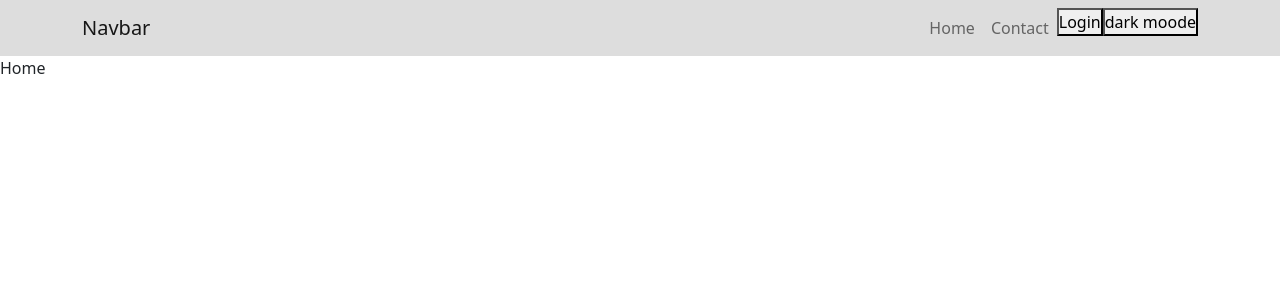
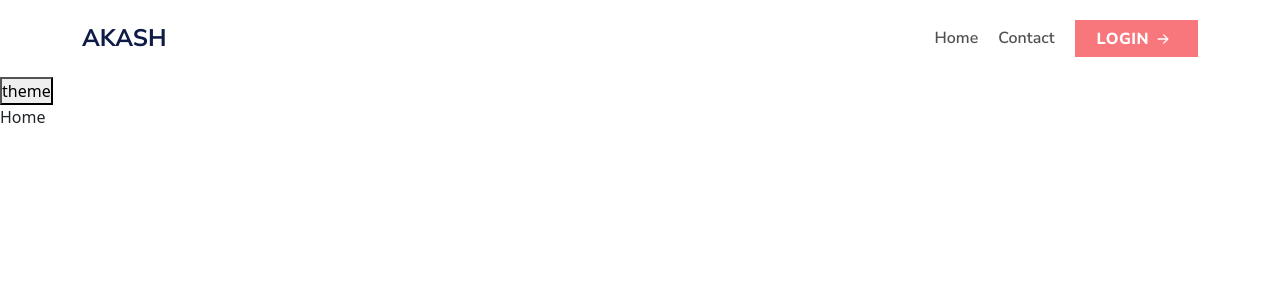
Before and after one commit to azadulkabir455/creativeBlog, a React (Create React App) app: page / in a window 1280 px wide. Shown: the top 300 px of the page. Built offline with nearby package versions, Linux system fonts and the light colour scheme.

Commit message:
Global Header done with theming color:)

```diff
--- a/src/GlobalWidgets/GlobalHeader/GlobalHeader.jsx
+++ b/src/GlobalWidgets/GlobalHeader/GlobalHeader.jsx
@@ -1,36 +1,35 @@
-import React,{useContext} from 'react'
-import {Link} from "react-router-dom"
+import React, { useContext } from 'react'
+import { Link } from "react-router-dom"
 import "../../Resources/Css/GlobalWidgets/globalHeader.scss";
-import {GlobalContextProvider} from "../../ContextApi/GlobalContext"
+import { GlobalContextProvider } from "../../ContextApi/GlobalContext"
+import { BsArrowRightShort } from "react-icons/bs";
 
 export default function GlobalHeader() {
-    const {theme,toggleTheme} = useContext(GlobalContextProvider)
+    const { theme, toggleTheme } = useContext(GlobalContextProvider)
     return (
         <>
-            <nav className="navbar navbar-expand-lg" id={theme}>
+            <nav className=" myNavbar navbar navbar-expand-lg" id={theme}>
                 <div className="container">
-                    <a className="navbar-brand" >Navbar</a>
+                    <Link className="navbar-brand" to="/">Akash</Link>
                     <button className="navbar-toggler" type="button" data-bs-toggle="collapse" data-bs-target="#navbarNav" aria-controls="navbarNav" aria-expanded="false" aria-label="Toggle navigation">
                         <span className="navbar-toggler-icon"></span>
                     </button>
                     <div className="collapse navbar-collapse" id="navbarNav">
                         <ul className="navbar-nav ms-auto">
                             <li className="nav-item">
-                               <Link to="/" className='nav-link'>Home</Link>
+                                <Link to="/" className='nav-link'>Home</Link>
                             </li>
                             <li className="nav-item">
-                               <Link to="/contact" className='nav-link'>Contact</Link>
+                                <Link to="/contact" className='nav-link'>Contact</Link>
                             </li>
                             <li className="nav-item">
-                                <button>Login</button>
-                            </li>
-                            <li className="nav-item">
-                                <button onClick={toggleTheme}>dark moode</button>
+                                <button className="menuButton">Login <BsArrowRightShort /></button>
                             </li>
                         </ul>
                     </div>
                 </div>
             </nav>
+            <button onClick={toggleTheme}>theme</button>
         </>
     )
 }
--- a/src/Resources/Css/GlobalWidgets/globalHeader.scss
+++ b/src/Resources/Css/GlobalWidgets/globalHeader.scss
@@ -1,8 +1,88 @@
 @import "../global.scss";
 
-#light.navbar{
-    background-color: #ddd;
+.myNavbar.navbar {
+    padding: 20px 0;
+
+    .navbar-brand {
+        padding: 0;
+
+        @include subTitle {
+            text-transform: uppercase;
+            color: $titleColor;
+        }
+    }
+
+    .navbar-toggler {
+        border: 0;
+        padding: 0;
+
+        &:focus {
+            box-shadow: none;
+        }
+    }
+
+    .nav-item {
+        display: flex;
+        align-items: center;
+
+        .nav-link {
+            @include menuText {
+                color: transparentize($paragraphColor, .3);
+                position: relative;
+            }
+
+            padding: 0 !important;
+            margin-right:20px;
+
+            &:after,
+            &:before {
+                content: "";
+                position: absolute;
+                width: 0;
+                height: 1px;
+                background-color: $primaryColor;
+                @extend %transition;
+            }
+
+            &:after {
+                bottom: 0;
+                left: 0
+            }
+
+            &:before {
+                top: 0;
+                right: 0;
+            }
+
+            &:hover:after,
+            &:hover:before {
+                width: 100%;
+            }
+        }
+    }
+
+    .menuButton {
+        @extend %globalButton;
+
+        @media only screen and (max-width: 992px) {
+            margin-top: 10px;
+        }
+    }
 }
-#dark.navbar {
-    background-color: #000;
+
+// Theming CSS
+#dark.myNavbar.navbar {
+    background-color: $themeLightDark;
+
+    .navbar-brand {
+        color: $deemWhite
+    }
+    .navbar-toggler {
+        filter:invert(1);
+    }
+    .nav-item {
+        .nav-link {
+            color: transparentize($deemWhite, .2)
+        }
+    }
 }
--- a/src/Resources/Css/global.scss
+++ b/src/Resources/Css/global.scss
@@ -8,9 +8,9 @@ $secondaryColor: #FFD2D1;
 $primaryColorDark: #F8777C;
 $titleColor: #0e1b47;
 $paragraphColor: #090606;
-$white: #fff;
-$black: #000;
-$transparent: rgba(0, 0, 0, 0);
+$themeLightDark: #181818;
+$themeDeepDark: #000000;
+$deemWhite: #fff;
 
 
 // Global settings
@@ -165,11 +165,11 @@ p {
 
 @mixin buttonText {
     font-family: $fontFamily;
-    font-size: 20px;
+    font-size: 16px;
     line-height: 27px;
-    font-weight: 900;
+    font-weight: 800;
     text-transform: uppercase;
-    letter-spacing: .05;
+    letter-spacing: .5px;
     @content;
 
     @media only screen and (max-width: 992px) {
@@ -194,14 +194,14 @@ p {
 
 @mixin menuText {
     font-family: $fontFamily;
-    font-size: 20px;
+    font-size: 16px;
     line-height: 27px;
-    font-weight: 700;
+    font-weight: 600;
     text-transform: normal;
     @content;
 
     @media only screen and (max-width: 992px) {
-        font-size: 18px;
+        font-size: 14px;
         line-height: 30px;
     }
 }
@@ -212,3 +212,40 @@ p {
 %transition {
     transition: all .3s linear;
 }
+%globalButton {
+    @include buttonText;
+    padding: 4px 20px 2px;
+    outline: none;
+    border:2px solid $primaryColorDark;
+    border-color: $primaryColorDark;
+    background-color: $primaryColorDark;
+    color: $deemWhite;
+    @extend %transition;
+    svg {
+        fill:$deemWhite;
+        font-size: 22px;
+        position: relative;
+        bottom:1px;
+        left:-2px;
+        @extend %transition;
+    }
+    &:hover {
+        background-color: transparent;
+        color: $primaryColorDark;
+        svg {
+            fill: $primaryColorDark;
+            left: 5px;
+        }
+    }
+    @media only screen and (max-width: 992px) {
+        padding: 5px 12px 1px;
+        svg {
+            bottom: 2px;
+        }
+        &:hover {
+            svg {
+                left: 0;
+            }
+        }
+    }
+}
```
